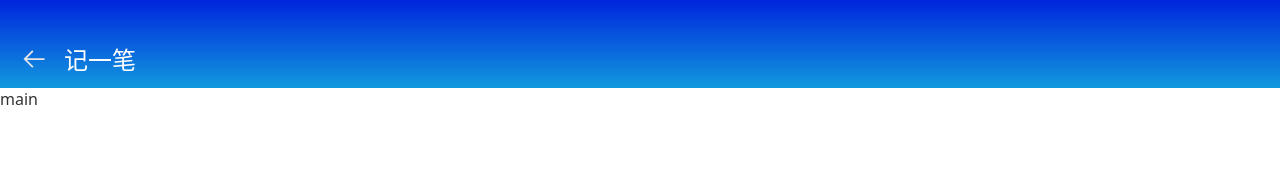
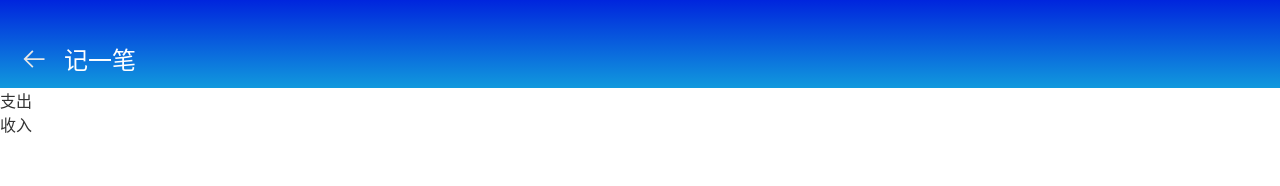
Before and after one commit to xishuianfeng/cainai-fe, a Vue app: page /#/items/create in a window 1280 px wide. Shown: the top 186 px of the page. Built offline with nearby package versions, Linux system fonts and the light colour scheme.

Commit message:
s.class 添加无效

```diff
--- a/src/components/ItemCreate.tsx
+++ b/src/components/ItemCreate.tsx
@@ -1,16 +1,26 @@
-import { defineComponent } from 'vue';
+import { defineComponent, ref } from 'vue';
 import { MainLayout } from '../layout/MainLayout';
 import s from './ItemCreate.module.scss'
 import Icon from '../shared/Icon.vue'
+import { Tabs,Tab } from '../shared/Tabs';
 export const ItemCreate = defineComponent({
   setup:(props,context) => {
+    const refKind = ref('支出')
+    const onUpdateSelected = (name:string) =>refKind.value = name
     return ()=> (
       <MainLayout>
         {{
           title:()=>'记一笔',
           icon:<Icon icon='left' class={s.navIcon} />,
           default:()=><>
-          <div>main</div>
+            <Tabs selected={refKind.value} onUpdateSelected={onUpdateSelected}>
+              <Tab name='支出'>
+                icon 列表
+              </Tab>
+              <Tab name='收入'>
+                icon 列表2
+              </Tab>
+            </Tabs>
           </>
         }}
       </MainLayout>
--- /dev/null
+++ b/src/shared/Tabs.tsx
@@ -0,0 +1,41 @@
+import { defineComponent } from 'vue';
+import s from './Tabs.module.scss'
+export const Tabs = defineComponent({
+  props:{
+    selected:{
+      type:String,
+    }
+  },
+  setup:(props,context) => {
+    return ()=> {
+      const array = context.slots.default?.()
+      if(!array) return () => null
+      for(let i = 0;i<array.length;i++){
+        if(array[i].type !== Tab){
+          throw new Error('<Tabs> only accepts <Tab> as children')
+        }
+      }
+      return(
+          <div class={s.tabs}>
+            <ol class={s.tabs_nav}>
+              {array.map(item=><li class={item.props?.name === props.selected ? 's.selected':''}>{item.props?.name}</li>)}
+            </ol>
+          <div></div>
+        </div>
+      )
+    }
+  }
+})
+
+export const Tab = defineComponent({
+  props:{
+    name:{
+      type:String,
+    }
+  },
+  setup:(props,context) => {
+    return ()=> (
+      <div>{context.slots.default?.()}</div>
+    )
+  }
+})
```
Also changed, not shown: src/shared/Tabs.module.scss (added).
